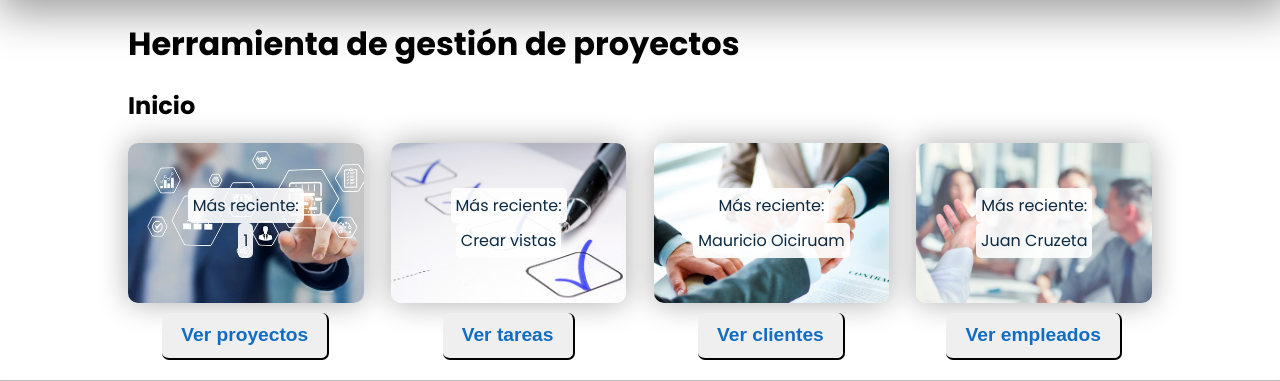
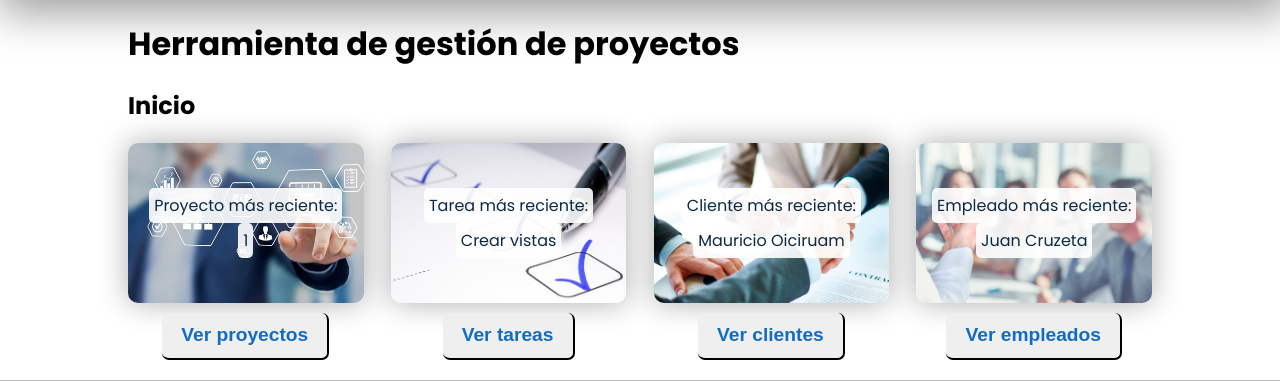
Before and after one commit to MauricioTS15/proyectoColaborativo, a Django app: page /appProyectos/ in a window 1280 px wide. Shown: the part 120-501 px from the top of the page. Run offline with Django 4.2, Linux system fonts and the light colour scheme; data comes from the database, SQL or seed files in the repository; both versions use the stored data as it was after the commit.

Commit message:
Mensaje de ayuda al usuario

```diff
--- a/gestionProyectos/appProyectos/templates/appProyectos/cliente_list.html
+++ b/gestionProyectos/appProyectos/templates/appProyectos/cliente_list.html
@@ -37,6 +37,7 @@ Listado de clientes
     <section>
         {% block vista %}
         <h2>Selecciona un cliente</h2>
+        <p>Selecciona algun cliente para mostrar su informacion.</p>
         {% endblock vista %}
     </section>
 </div>
--- a/gestionProyectos/appProyectos/templates/appProyectos/empleado_list.html
+++ b/gestionProyectos/appProyectos/templates/appProyectos/empleado_list.html
@@ -37,6 +37,7 @@ Listado de empleados
     <section>
         {% block vista %}
         <h2>Selecciona un empleado</h2>
+        <p>Selecciona algun empleado para mostrar su informacion.</p>
         {% endblock vista %}
     </section>
 </div>
--- a/gestionProyectos/appProyectos/templates/appProyectos/proyecto_detail.html
+++ b/gestionProyectos/appProyectos/templates/appProyectos/proyecto_detail.html
@@ -53,6 +53,7 @@
                             </ul>
                         {% else %}
                             <p>No hay tareas asignadas.</p>
+
                         {% endif %}
                     </td>
                 </tr>
--- a/gestionProyectos/appProyectos/templates/appProyectos/proyecto_list.html
+++ b/gestionProyectos/appProyectos/templates/appProyectos/proyecto_list.html
@@ -37,6 +37,7 @@ Listado de proyectos
     <section>
         {% block vista %}
         <h2>Selecciona un proyecto</h2>
+        <p>Selecciona algun proyecto para mostrar su informacion.</p>
         {% endblock vista %}
     </section>
 </div>
--- a/gestionProyectos/appProyectos/templates/appProyectos/tarea_list.html
+++ b/gestionProyectos/appProyectos/templates/appProyectos/tarea_list.html
@@ -37,6 +37,7 @@ Listado de tareas
     <section>
         {% block vista %}
         <h2>Selecciona una tarea</h2>
+        <p>Selecciona alguna tarea para mostrar su informacion.</p>
         {% endblock vista %}
     </section>
 </div>
--- a/gestionProyectos/appProyectos/templates/index.html
+++ b/gestionProyectos/appProyectos/templates/index.html
@@ -12,7 +12,7 @@ Página principal
                 {% if proyecto %}
                 <a href="{% url 'proyecto' proyecto.id %}">
                     <div style="background-image: url('../static/images/proyecto-img.jpg');" alt="Proyecto reciente">
-                        <span>Más reciente: </span>
+                        <span>Proyecto más reciente: </span>
                         <span>{{ proyecto.nombre }}</span>
                     </div>
                 </a>
@@ -27,7 +27,7 @@ Página principal
                 {% if tarea %}
                 <a href="{% url 'tarea' tarea.id %}">
                     <div style="background-image: url('../static/images/tarea-img.jpg');" alt="Tarea reciente">
-                        <span>Más reciente: </span>
+                        <span>Tarea más reciente: </span>
                         <span>{{ tarea.nombre }}</span>
                     </div>
                 </a>
@@ -42,7 +42,7 @@ Página principal
                 {% if cliente %}
                 <a href="{% url 'cliente' cliente.id %}">
                     <div style="background-image: url('../static/images/cliente-img.jpg');" alt="Cliente reciente">
-                        <span>Más reciente: </span>
+                        <span>Cliente más reciente: </span>
                         <span>{{ cliente.nombre }} {{ cliente.apellido }}</span>
                     </div>
                 </a>
@@ -57,7 +57,7 @@ Página principal
                 {% if empleado %}
                 <a href="{% url 'empleado' empleado.id %}">
                     <div style="background-image: url('../static/images/empleado-img.jpg');" alt="Empleado reciente">
-                        <span>Más reciente: </span>
+                        <span>Empleado más reciente: </span>
                         <span>{{ empleado.nombre }} {{ empleado.apellido }}</span>
                     </div>
                 </a>
```
Also changed, not shown: gestionProyectos/db.sqlite3.
